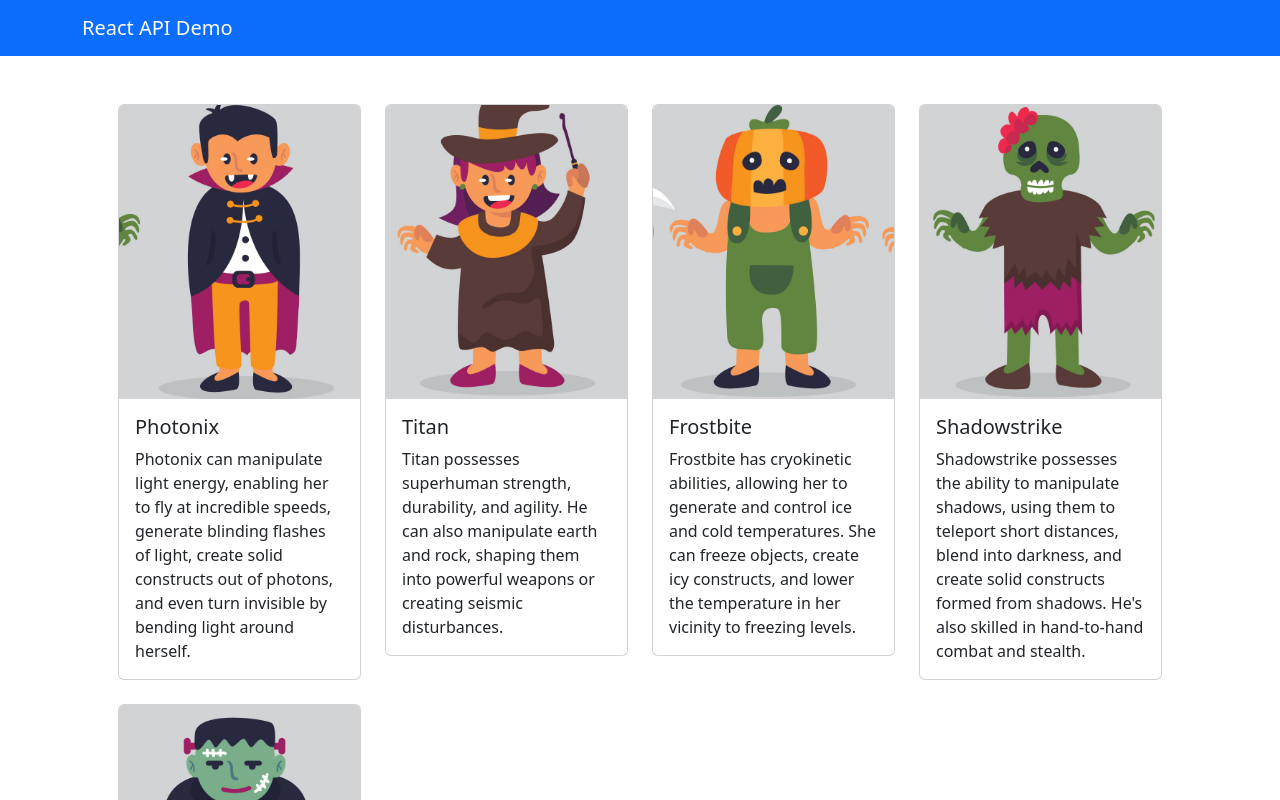
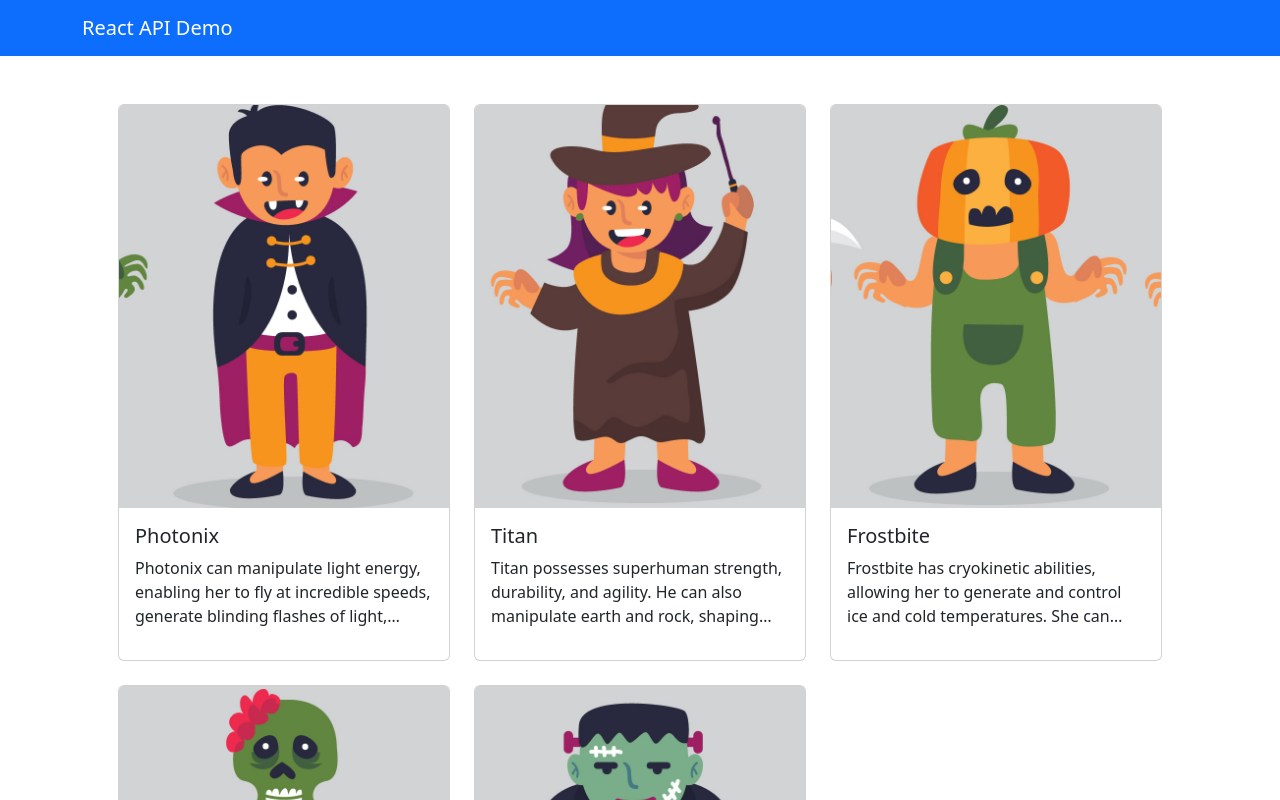
Before and after one commit to cnfrank/react18-crud-demo, a React (Create React App) app: page / in a window 1280 px wide. Shown: the top 800 px of the page. Built offline with nearby package versions, Linux system fonts and the light colour scheme.

Commit message:
description truncate-3-lines fixed

```diff
--- a/src/App.css
+++ b/src/App.css
@@ -36,3 +36,11 @@
     transform: rotate(360deg);
   }
 }
+
+.truncate-3-lines {
+  display: -webkit-box;
+  -webkit-box-orient: vertical;
+  overflow: hidden;
+  text-overflow: ellipsis;
+  -webkit-line-clamp: 3;
+}
--- a/src/pages/AllCustomer.js
+++ b/src/pages/AllCustomer.js
@@ -48,7 +48,8 @@ function AllCustomer() {
 
   return (
     <>
-      <Row xs={1} md={4} className="g-4">
+
+      <Row xs={1} md={3} className="g-4">
         {heroes.map((hero) => {
           return (
             <Col key={hero.id}>
@@ -56,7 +57,7 @@ function AllCustomer() {
                 <Card.Img variant="top" src={"/assets/hero/"+hero.imageUrl} />
                 <Card.Body>
                   <Card.Title>{hero.heroName}</Card.Title>
-                  <Card.Text>{hero.powers}</Card.Text>
+                  <Card.Text class="truncate-3-lines" >{hero.powers}</Card.Text>
                 </Card.Body>
               </Card>
             </Col>
```
